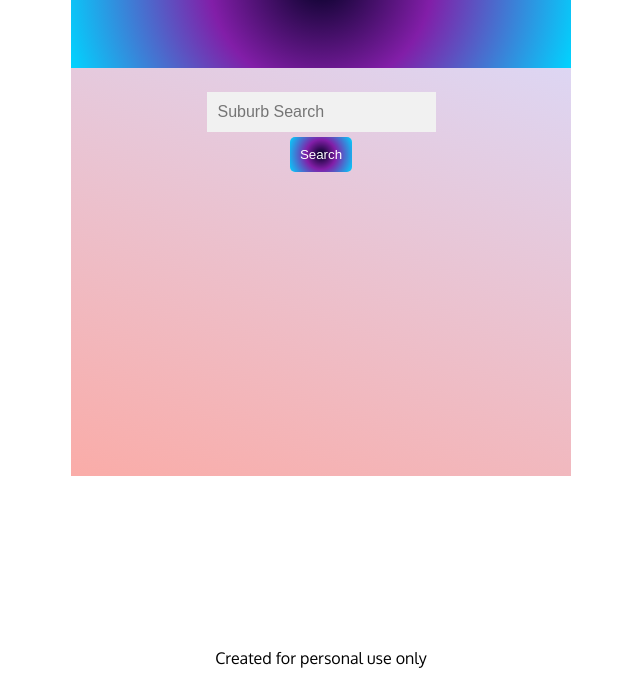
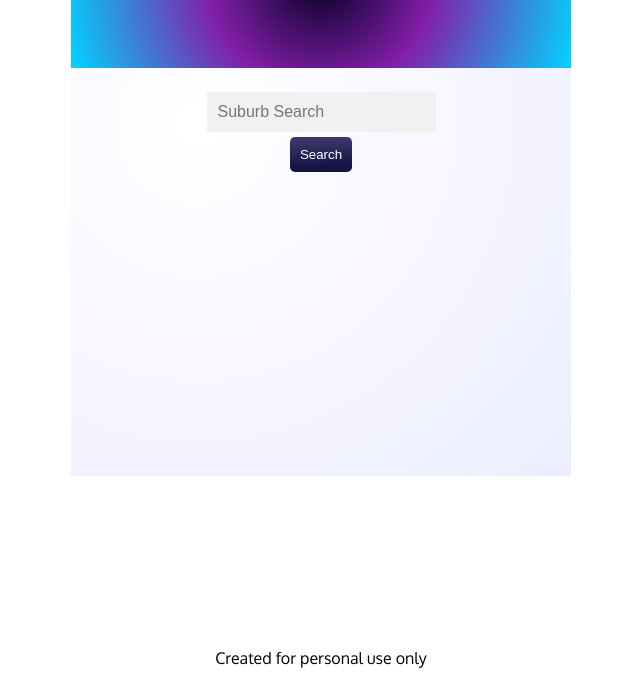
Before and after one commit to loewentj/post, a plain HTML site: page index.html in a window 1280 px wide. Shown: the part 112-800 px from the top of the page, without its empty margins (319-959 px from the left). Drawn offline with Linux system fonts and the light colour scheme.

Commit message:
Add files via upload

```diff
--- a/styles.css
+++ b/styles.css
@@ -18,8 +18,7 @@ font-family: 'Oxygen', sans-serif;
     margin: auto;
 }
 .container .card{
-  background-color: #FAACA8;
-  background-image: linear-gradient(19deg, #FAACA8 0%, #DDD6F3 100%);
+  background-image: radial-gradient( circle 621px at 25.3% 13.8%,  rgba(255,255,255,1) 0%, rgba(234,236,255,1) 90% );
 
 }
 .lowercase{
@@ -133,7 +132,7 @@ align-items: center;
   border: 0;
   border-radius: 5px;
   cursor:pointer;
-  background: radial-gradient(circle, rgba(2,0,36,1) 0%, rgba(130,30,168,1) 42%, rgba(0,212,255,1) 100%);
+  background-image: linear-gradient( 178.1deg,  rgba(60,55,106,1) 8.5%, rgba(23,20,69,1) 82.4% );
   color: #fff;
 
 
```
